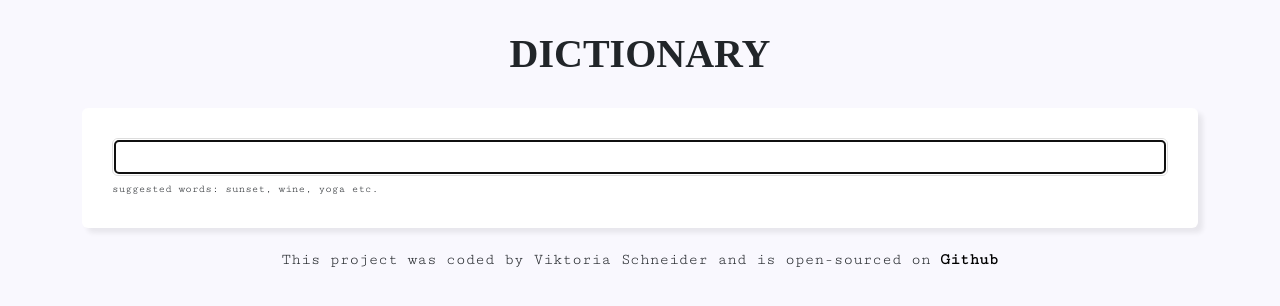
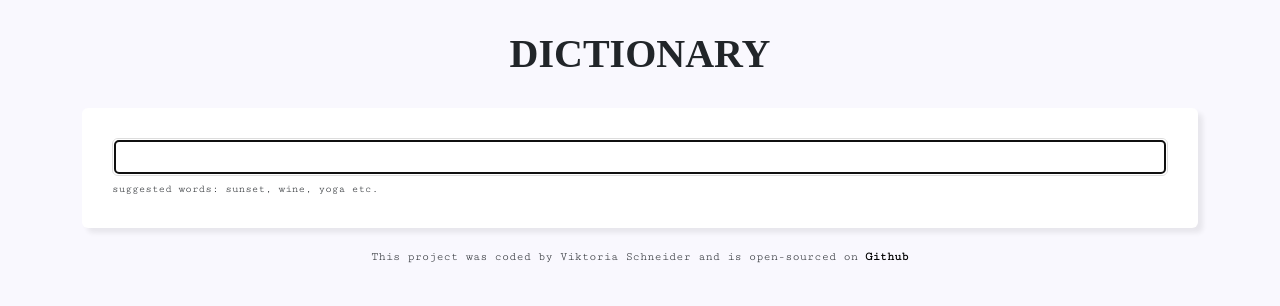
Before and after one commit to tshefu/dictionary-project, a React (Create React App) app: page / in a window 1280 px wide. Shown: the top 306 px of the page. Built offline with nearby package versions, Linux system fonts and the light colour scheme; a web font is replaced by a local one.

Commit message:
added minor styling changes

```diff
--- a/src/App.css
+++ b/src/App.css
@@ -18,3 +18,7 @@ a {
   text-align: center;
   font-weight: bold;
 }
+
+footer {
+  font-size: 12px;
+}
```
